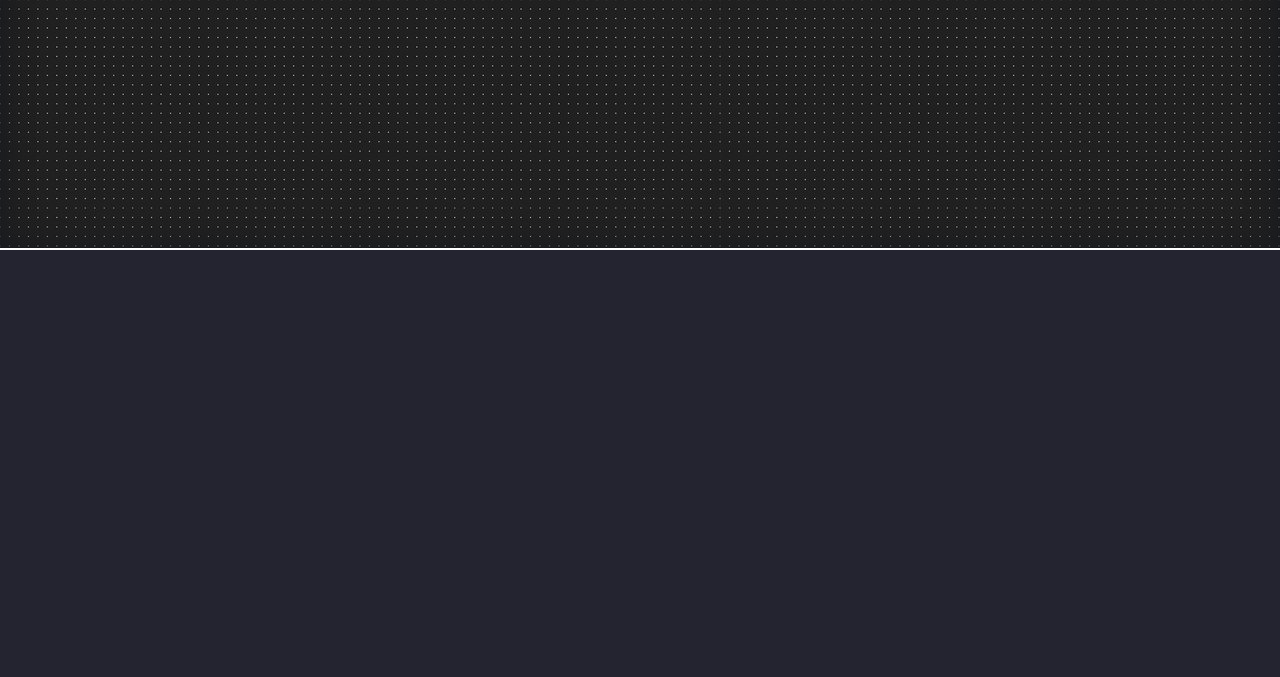
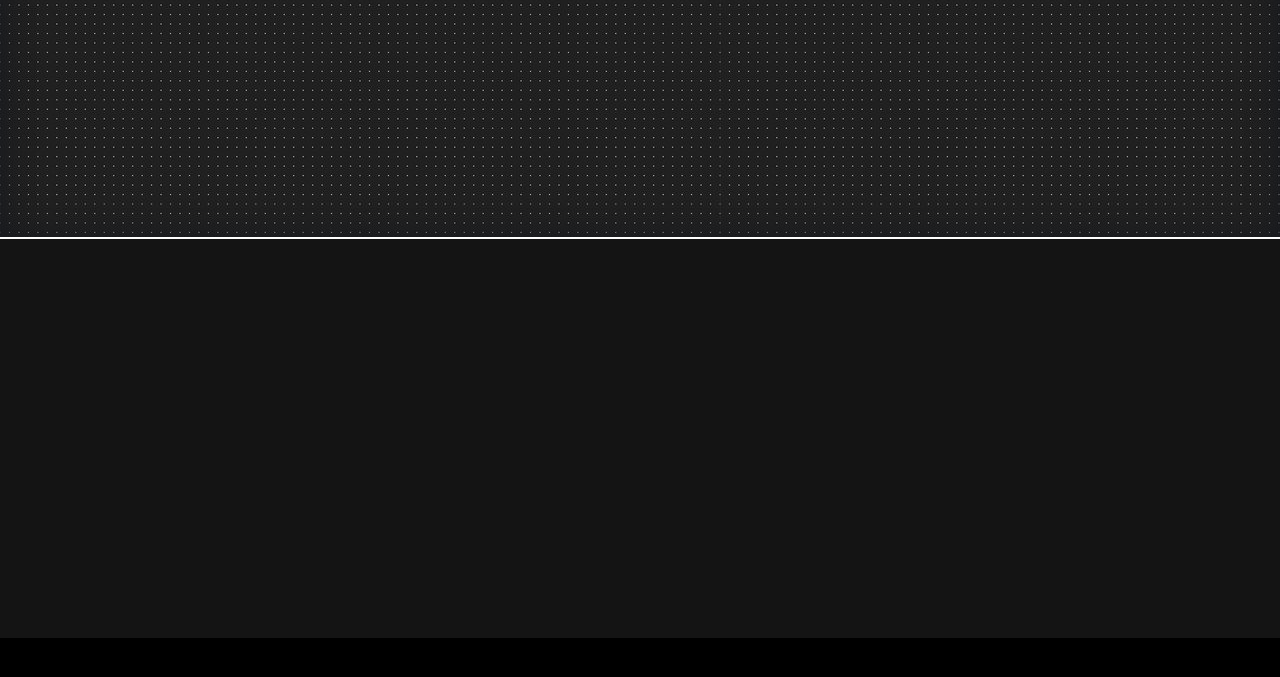
Before and after one commit to SkyzerNetworks/SkyzerNetworks.github.io, a plain HTML site: page index.html in a window 1280 px wide. Shown: the part 6242-6919 px from the top of the page. After the commit the page ends 6880 px from the top, so only its background shows below. Drawn offline with Linux system fonts and the light colour scheme.

Commit message:
Version History | 0.00.08

```diff
--- a/index.html
+++ b/index.html
@@ -139,6 +139,12 @@
 
       </section>
 
+      <footer id="footer-block">
+
+
+
+      </footer>
+
     </div>
 
   </body>
--- a/style.css
+++ b/style.css
@@ -42,7 +42,7 @@ body {
 
 #page-container {
     width: 100vw;
-    height: 1000vh;
+    height: 860vh;
     background-color: rgb(36, 36, 48);
     overflow-y: scroll;
     display: flex;
@@ -435,3 +435,11 @@ body {
     justify-content: start;
     align-items: center;
 }
+
+/* Footer Block */
+
+#footer-block {
+    width: 100%;
+    height: 50vh;
+    background-color: rgb(20, 20, 20);
+}
```
